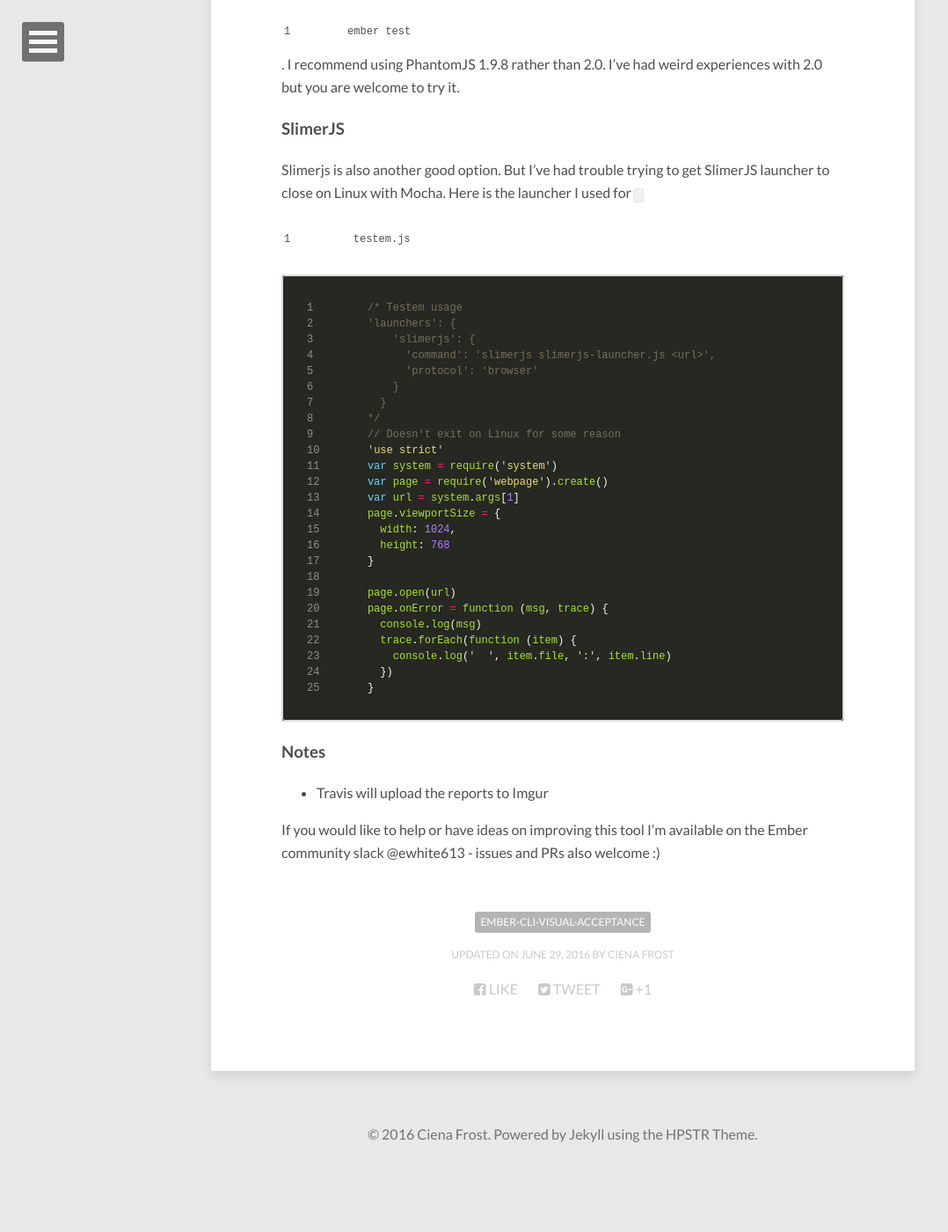
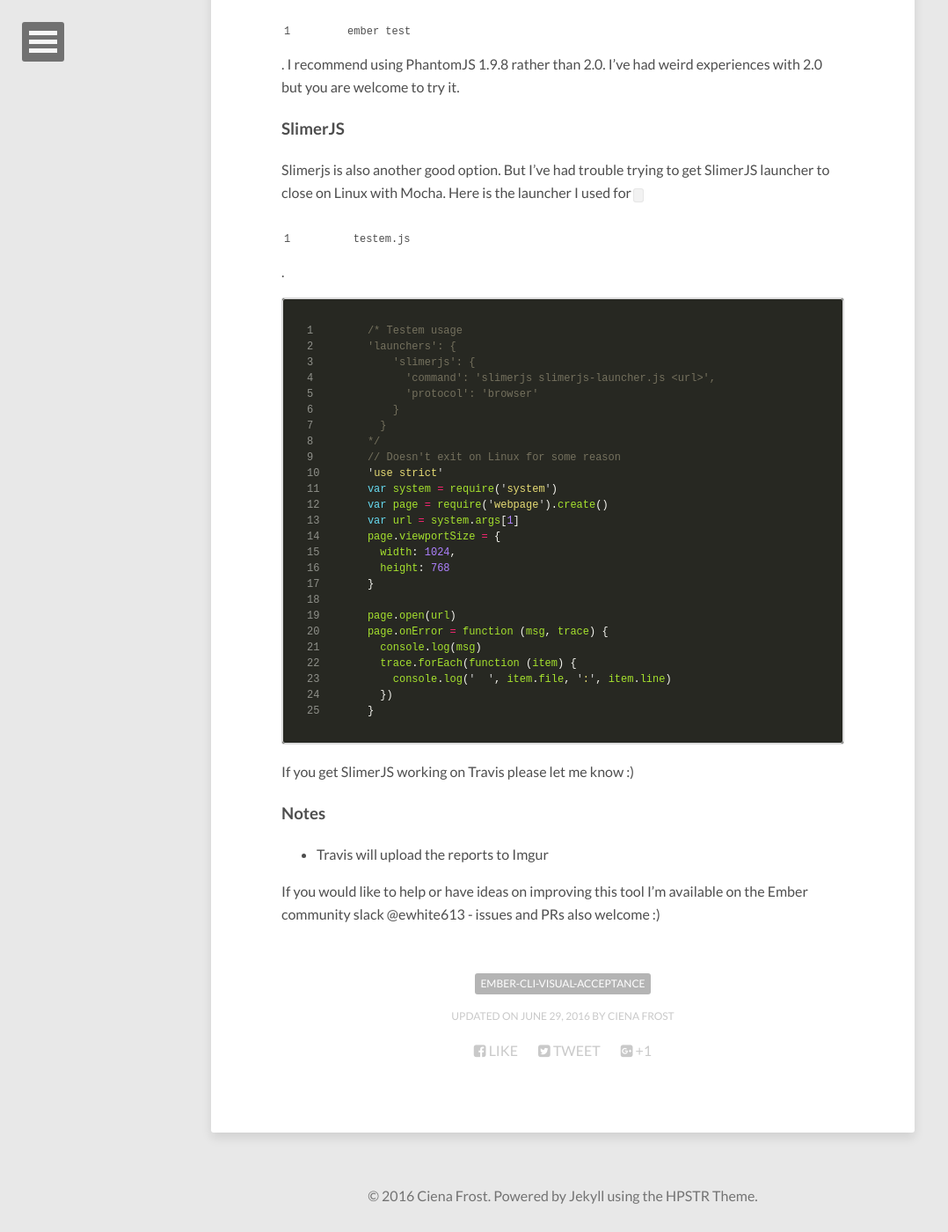
Before and after one commit to EWhite613/frost-blog-1, a Jekyll site: the page built from _posts/2016-05-09-using-visual-acceptance.md, in a window 1280 px wide and 1400 px high, scrolled down 5031 px. Shown: the whole window at 88% size, without its empty margins (0-1078 px from the left). Built offline with Jekyll 4.4.1, drawn with Linux system fonts in a browser that asks for light colours; nearby versions of some CDN libraries; before the commit the page ends 6361 px from its top, so only the background shows below that.

Commit message:
Request help with SlimerJS on Travis

```diff
--- a/_posts/2016-05-09-using-visual-acceptance.md
+++ b/_posts/2016-05-09-using-visual-acceptance.md
@@ -122,7 +122,7 @@ You can also use PhantomJS. We have included bluebird (A library that provides p
 
 ### SlimerJS
 Slimerjs is also another good option. But I've had trouble trying to get SlimerJS launcher to close on Linux with Mocha.
-Here is the launcher I used for `testem.js`
+Here is the launcher I used for `testem.js`.
 
 
 ~~~ javascript
@@ -153,6 +153,8 @@ page.onError = function (msg, trace) {
 }
 ~~~
 
+If you get SlimerJS working on Travis please let me know :)
+
 ### Notes
 * Travis will upload the reports to Imgur
 
```
